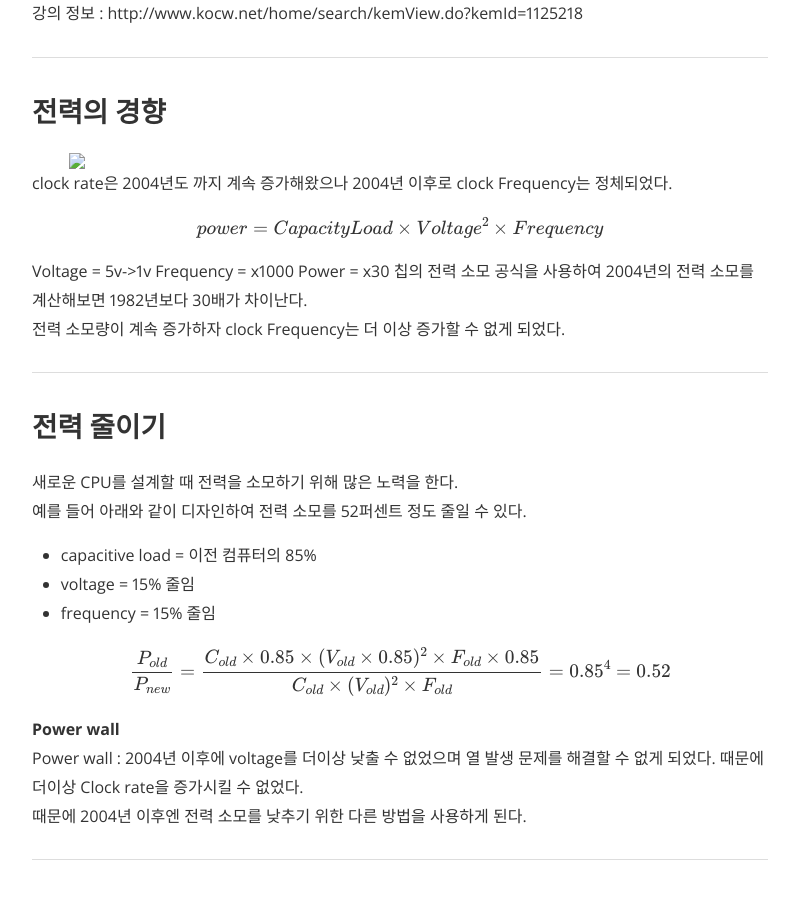
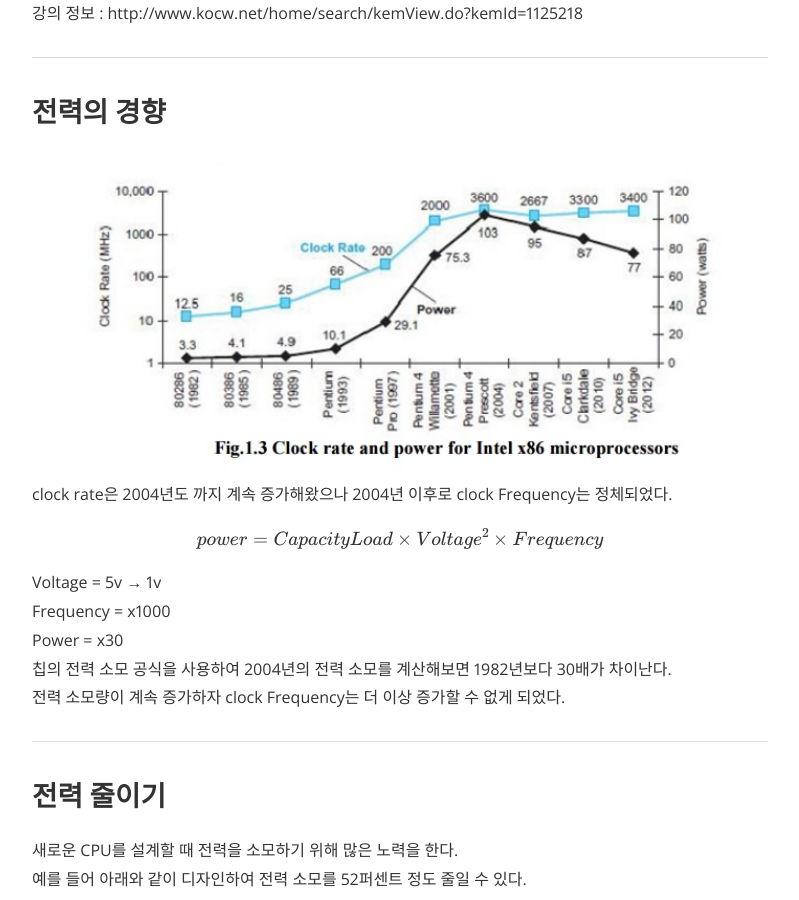
Before and after one commit to gomumu/blog, a Jekyll site: the page built from _posts/2019-09-07-computerArchitecture.1.markdown, in a window 1280 px wide and 900 px high, scrolled down 435 px. Shown: the whole window, without its empty margins (240-1039 px from the left). Built offline with Jekyll 4.4.1, drawn with Linux system fonts in a browser that asks for light colours; nearby versions of some CDN libraries; formulas are drawn with MathJax 3.

Commit message:
<br>태그 빠진 부분 수정

```diff
--- a/_posts/2019-09-07-computerArchitecture.1.markdown
+++ b/_posts/2019-09-07-computerArchitecture.1.markdown
@@ -14,15 +14,15 @@ categories: Computer_Architecture
 
 <h2 id="headings">전력의 경향</h2>
 <p>
-<img data-action="zoom" src='{{ "/blog/assets/post/powerwall.jpg" | relative_url }}' >
+<img data-action="zoom" src='{{ "/assets/post/powerwall.jpg" | relative_url }}' >
 clock rate은 2004년도 까지 계속 증가해왔으나 2004년 이후로 clock Frequency는 정체되었다.<br>
 
 $$ power = {CapacityLoad}\times{Voltage^2}\times{Frequency} $$
-Voltage = 5v->1v
-Frequency = x1000
-Power = x30
+Voltage = 5v → 1v<br>
+Frequency = x1000<br>
+Power = x30<br>
 칩의 전력 소모 공식을 사용하여 2004년의 전력 소모를 계산해보면 1982년보다 30배가 차이난다.<br>
-전력 소모량이 계속 증가하자 clock Frequency는 더 이상 증가할 수 없게 되었다.
+전력 소모량이 계속 증가하자 clock Frequency는 더 이상 증가할 수 없게 되었다.<br>
 </p>
 <hr>
 
```
